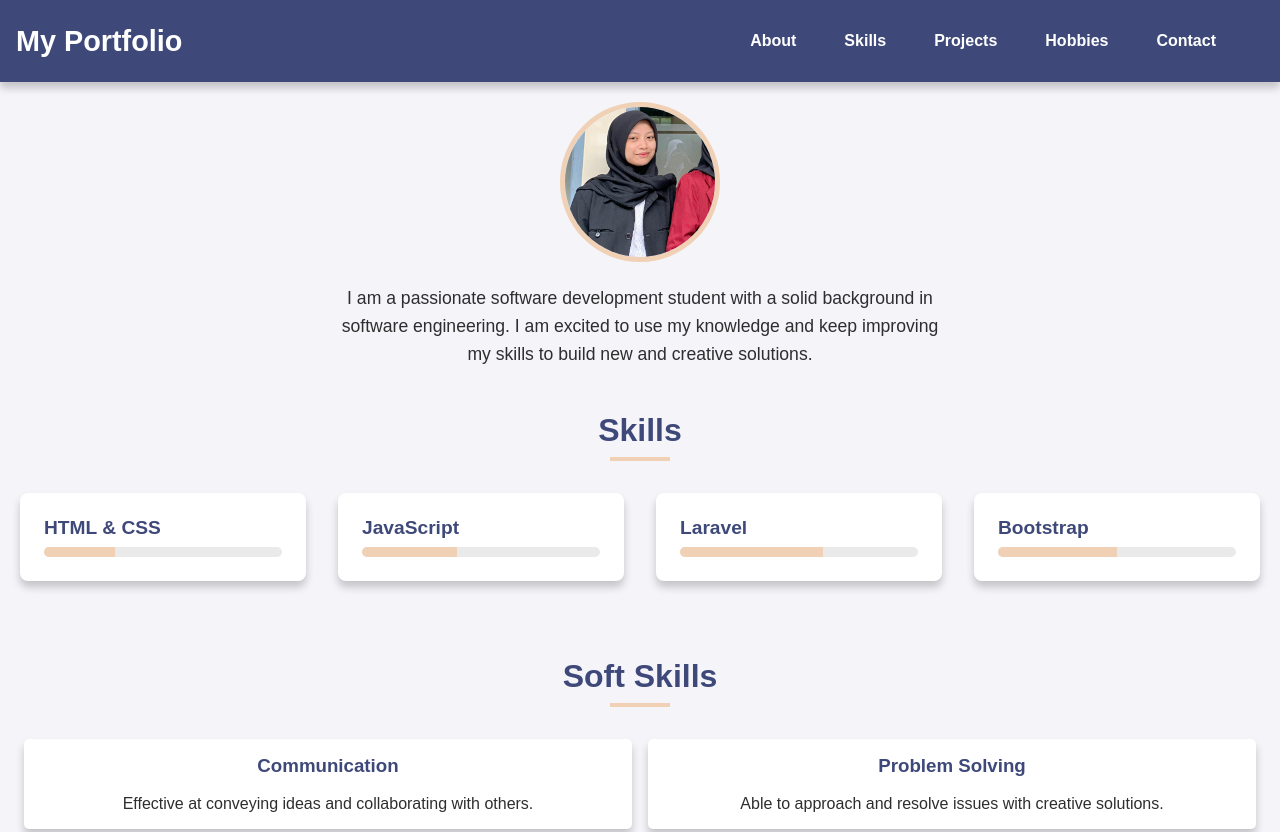
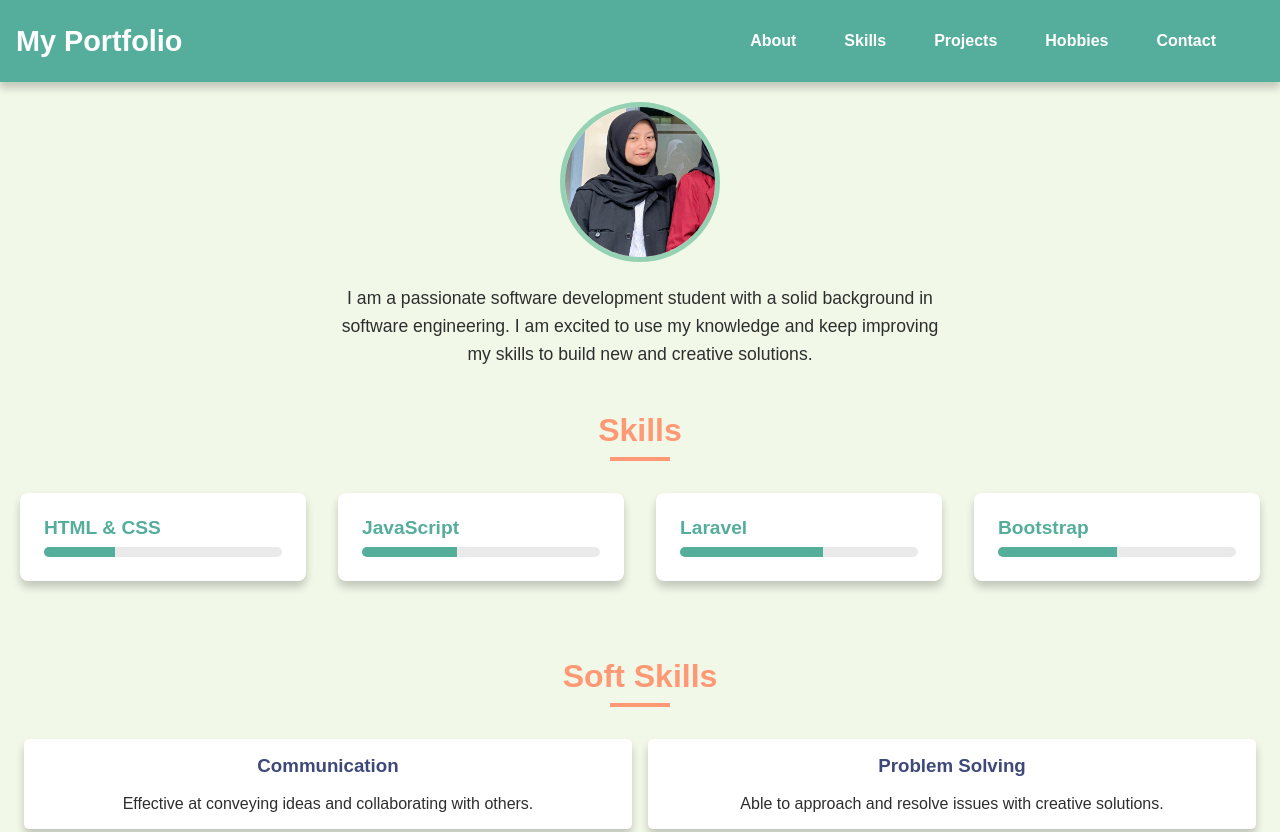
Before and after one commit to nayshilarahma/My-portofolio, a plain HTML site: page index.html in a window 1280 px wide. Shown: the top 832 px of the page. Drawn offline with Linux system fonts and the light colour scheme.

Commit message:
Add files via upload

```diff
--- a/index.html
+++ b/index.html
@@ -13,11 +13,11 @@ body {
     margin: 0;
     padding: 0;
     color: #2E2E2E;
-    background-color: #F4F4F9;
+    background-color: #F1F8E8;
 }
 
 .navbar {
-    background-color: #3E497A;
+    background-color: #55AD9B;
     padding: 1rem;
     display: flex;
     justify-content: space-between;
@@ -35,7 +35,7 @@ body {
     font-weight: 600;
 }
 .navbar a:hover {
-    color: #F1D1B5;
+    color: #95D2B3;
 }
 .navbar-brand {
     font-size: 1.8rem;
@@ -60,7 +60,7 @@ body {
 /* Section Headers */
 h2 {
     font-size: 2rem;
-    color: #3E497A;
+    color: #FF9874;
     text-align: center;
     margin-bottom: 2rem;
     position: relative;
@@ -69,7 +69,7 @@ h2::after {
     content: '';
     width: 60px;
     height: 4px;
-    background-color: #F1D1B5;
+    background-color: #FF9874;
     display: block;
     margin: 0.5rem auto 0;
 }
@@ -88,7 +88,7 @@ h2::after {
     width: 150px;
     height: 150px;
     object-fit: cover;
-    border: 5px solid #F1D1B5;
+    border: 5px solid #95D2B3;
 }
 #about p {
     font-size: 1.1rem;
@@ -114,7 +114,7 @@ h2::after {
     font-size: 1.2rem;
     font-weight: 600;
     margin-bottom: 0.5rem;
-    color: #3E497A;
+    color: #55AD9B;
 }
 .skill-bar {
     background-color: #EAEAEA;
@@ -123,7 +123,7 @@ h2::after {
     height: 10px;
 }
 .skill-bar-fill {
-    background-color: #F1D1B5;
+    background-color: #55AD9B;
     height: 10px;
 }
 
@@ -267,7 +267,7 @@ h2::after {
 
 /* Footer */
 footer {
-    background-color: #3E497A;
+    background-color: #55AD9B;
     color: #ffffff;
     text-align: center;
     padding: 1rem;
@@ -448,9 +448,9 @@ html {
         <div class="social-icons">
             <a href="https://github.com/nayshilarahma"><i class="fab fa-github"></i></a>
             <a href="https://www.instagram.com/nayshilarah?igsh=emZlMHlsdDI3N25h"><i class="fab fa-instagram"></i></a>
-            <a href="mailto:nayshilarahma22@gmail.com"><i class="fas fa-envelope"></i></a>
+            <a href="https://www.linkedin.com/in/nayshila-ramadhani-5385b5207"><i class="fab fa-linkedin-in"></i></a>
         </div>
-        <a href="https://sg.docworkspace.com/d/sIDGw1rCJAq_h6rYG" class="btn">Download My CV</a>
+        <a href="https://sg.docworkspace.com/d/sICCw1rCJAomL77YG" class="btn">Download My CV</a>
     </section>
     <footer>
         <p>&copy; 2024 My Portofolio. All rights reserved.</p>
```
